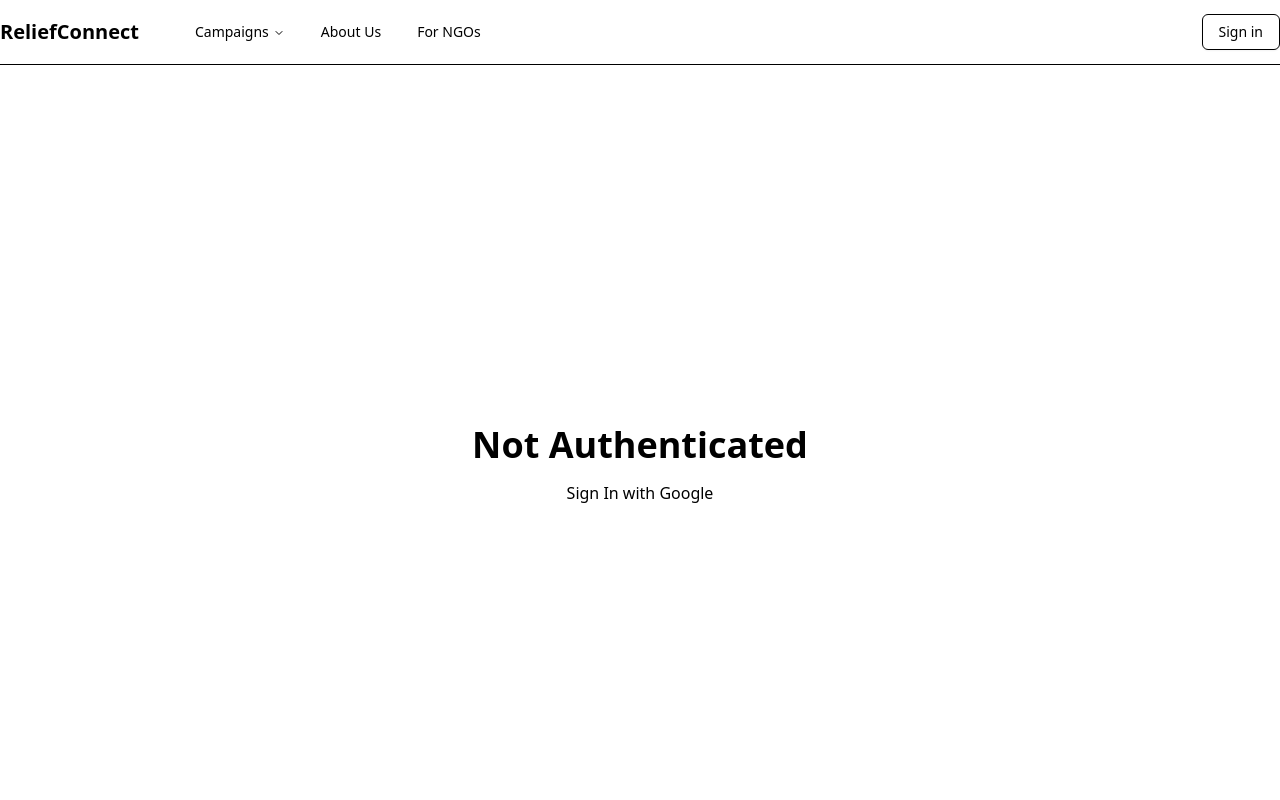
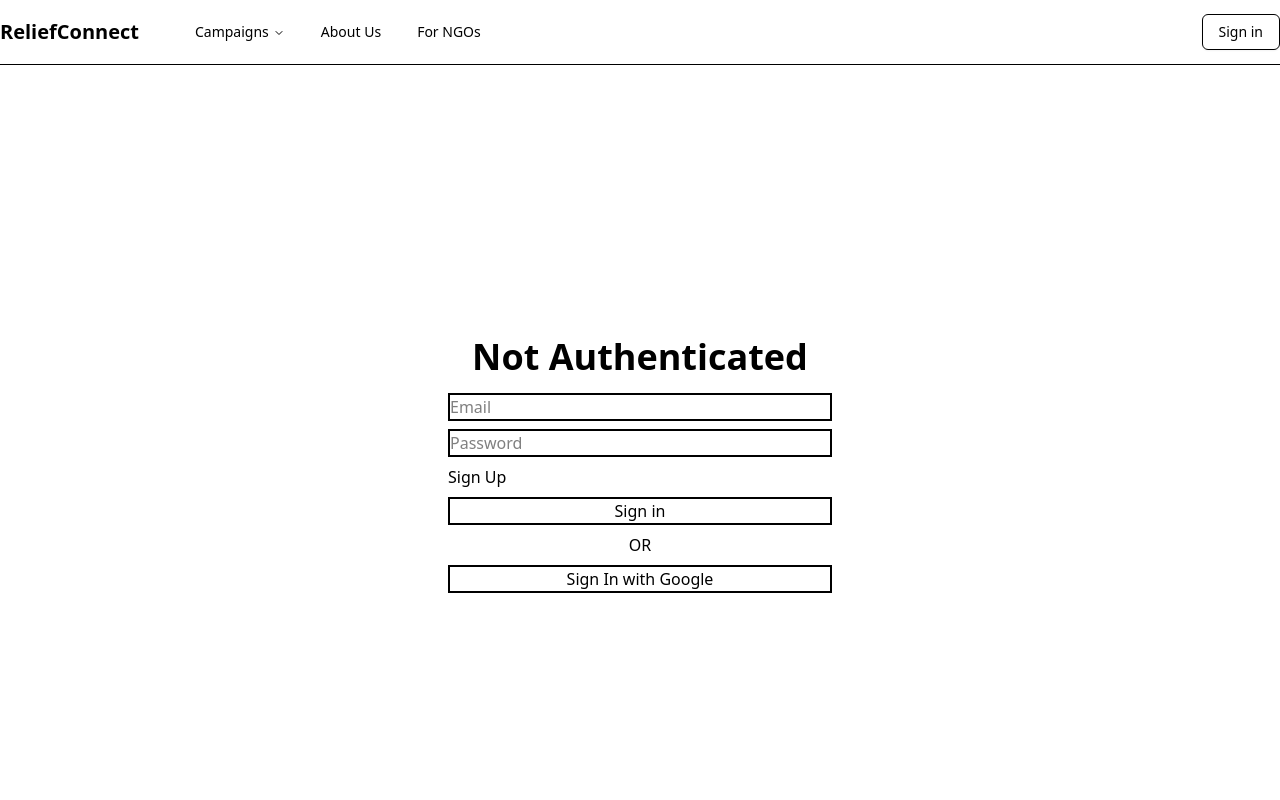
Before and after one commit to Sara-Majdi/Relief-Connect, a Next.js app: page /auth in a window 1280 px wide. Shown: the top 800 px of the page. Built offline with nearby package versions, Linux system fonts and the light colour scheme; no server answers.

Commit message:
Done Authentication using email and password

```diff
--- /dev/null
+++ b/app/auth/confirm/route.js
@@ -0,0 +1,25 @@
+import { createClient } from '@/lib/supabase/server'
+import { redirect } from 'next/navigation'
+
+export async function GET(request) {
+  const { searchParams } = new URL(request.url)
+  const token_hash = searchParams.get('token_hash')
+  const type = searchParams.get('type')
+  const next = searchParams.get('next') ?? '/'
+
+  if (token_hash && type) {
+    const supabase = await createClient()
+
+    const { error } = await supabase.auth.verifyOtp({
+      type,
+      token_hash,
+    })
+    if (!error) {
+      // redirect user to specified redirect URL or root of app
+      redirect(next)
+    }
+  }
+
+  // redirect the user to an error page with some instructions
+  redirect('/auth/auth-code-error')
+}
--- a/app/utils/action.js
+++ b/app/utils/action.js
@@ -31,4 +31,54 @@ const signOut = async () => {
     await supabase.auth.signOut()
 }
 
-export { signInWithGoogle, signOut }
+//Signup with Email Password
+const signupWithEmailPassword = async (prev, formData) => {
+    const supabase = await createClient()
+
+    const { data, error} = await supabase.auth.signUp({
+        email: formData.get('email'),
+        password: formData.get('password')
+    })
+
+    console.log(data)
+
+    if (error) {
+        console.log('error', error)
+        return {
+            success: null,
+            error: error.message,
+        }
+    }
+
+    return {
+        success: 'Please check you email',
+        error: null,
+    }
+}
+
+const signinWithEmailPassword = async (prev, formData) => {
+    const supabase = await createClient()
+
+    const { data, error } = await supabase.auth.signInWithPassword({
+        email: formData.get('email'),
+        password: formData.get('password'),
+    })
+
+    if (error){
+        console.log('error',error)
+        return {
+            success: null,
+            error: error.message,
+        }
+    }
+
+    redirect('/')
+
+}
+
+export {
+    signInWithGoogle,
+    signOut,
+    signupWithEmailPassword,
+    signinWithEmailPassword
+}
--- a/components/AuthForm.jsx
+++ b/components/AuthForm.jsx
@@ -1,16 +1,97 @@
 'use client'
 
-import { signInWithGoogle } from '@/app/utils/action'
-import React from 'react'
+import { signInWithGoogle, signupWithEmailPassword, signinWithEmailPassword } from '@/app/utils/action'
+import { useSearchParams } from 'next/navigation'
+import Link from 'next/link'
+import React, { useActionState } from 'react'
 
 const AuthForm = () => {
+  const searchParams = useSearchParams()
+  const authType = searchParams.get('authtype')?.toLowerCase()
+
+  const getFormAction = () => {
+    switch (authType) {
+      case 'signup' :
+        return signupWithEmailPassword
+
+      default:
+        return signinWithEmailPassword
+
+    }
+  }
+
+  const [state, formAction, isPending] = useActionState(getFormAction(), {
+    error: '',
+    success: '',
+  })
+
+  const renderSubmitButtonText = () => {
+    switch(authType){
+      case 'signup' :
+        return 'Sign up'
+
+      default:
+      return 'Sign in'
+    }
+  }
+
+  const { error, success} = state
+
   return (
     <div>
-        <form>
-            <button
-            type='submit'
-            className='btn'
-            formAction={signInWithGoogle}
+        <form action={formAction} className='flex flex-col gap-2 w-sm'>
+          <label className='input input-bordered border-2 flex items-center gap-2 '>
+            <input
+              type="email"
+              className="grow"
+              placeholder="Email"
+              name="email"
+            />
+          </label>
+
+          <label className='input input-bordered border-2 flex items-center gap-2'>
+            <input
+              type="password"
+              className="grow"
+              placeholder="Password"
+              name="password"
+            />
+          </label>
+
+          {/* If signup w email */}
+          {authType === 'signup' ? (
+            <Link className='link' href='/auth'>
+              Already have an account?
+            </Link>
+          ) : (
+            <div className='flex justify-between'>
+              <Link className='link' href='/auth?authtype=signup'>
+                Sign Up
+              </Link>
+            </div>
+          )}
+
+          <button type='submit' className='btn border-2 cursor-pointer'>
+            {renderSubmitButtonText()}
+          </button>
+
+          {/* error and success message */}
+          {error && (
+            <div role='alert' className='alert alert-error'>
+                <span>{error}</span>
+            </div>
+          )}
+
+          {success && (
+            <div role='alert' className='alert alert-info'>
+                <span>{success}</span>
+            </div>
+          )}
+
+          <p className='text-center'>OR</p>
+
+            <button type='submit' className='btn border-2 cursor-pointer'
+              formAction={signInWithGoogle}
             >
                 Sign In with Google
             </button>
```
